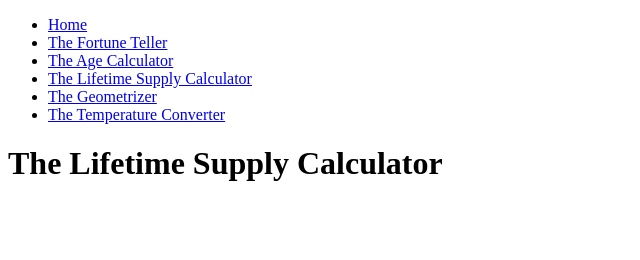
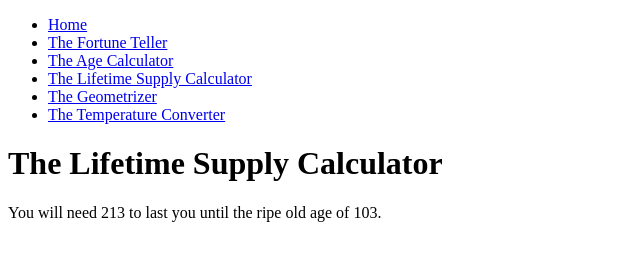
Before and after one commit to radrye/javascript-variables-and-functions-exercises, a plain HTML site: page thelifetimesupplycalculator.html in a window 1280 px wide. Shown: the whole page, without its empty margins (0-640 px from the left). Drawn offline with Linux system fonts and the light colour scheme.

```diff
--- a/thelifetimesupplycalculator.html
+++ b/thelifetimesupplycalculator.html
@@ -17,6 +17,20 @@
     <script>
       // YOUR CODE GOES HERE
 
+      var currentAge = 32;
+      var maxAge = 103;
+      var amountPerDay = 3;
+
+      var totalSnacks = (maxAge - currentAge) * amountPerDay;
+
+      var lifetimeSupply = "You will need "
+                         + totalSnacks
+                         + " to last you until the ripe old age of "
+                         + maxAge
+                         + "."
+
+      addOutput(lifetimeSupply)
+
       // Call the addOutput function with your output value
       // when you are ready.
       // Example: addOutput(outputValue);
```
